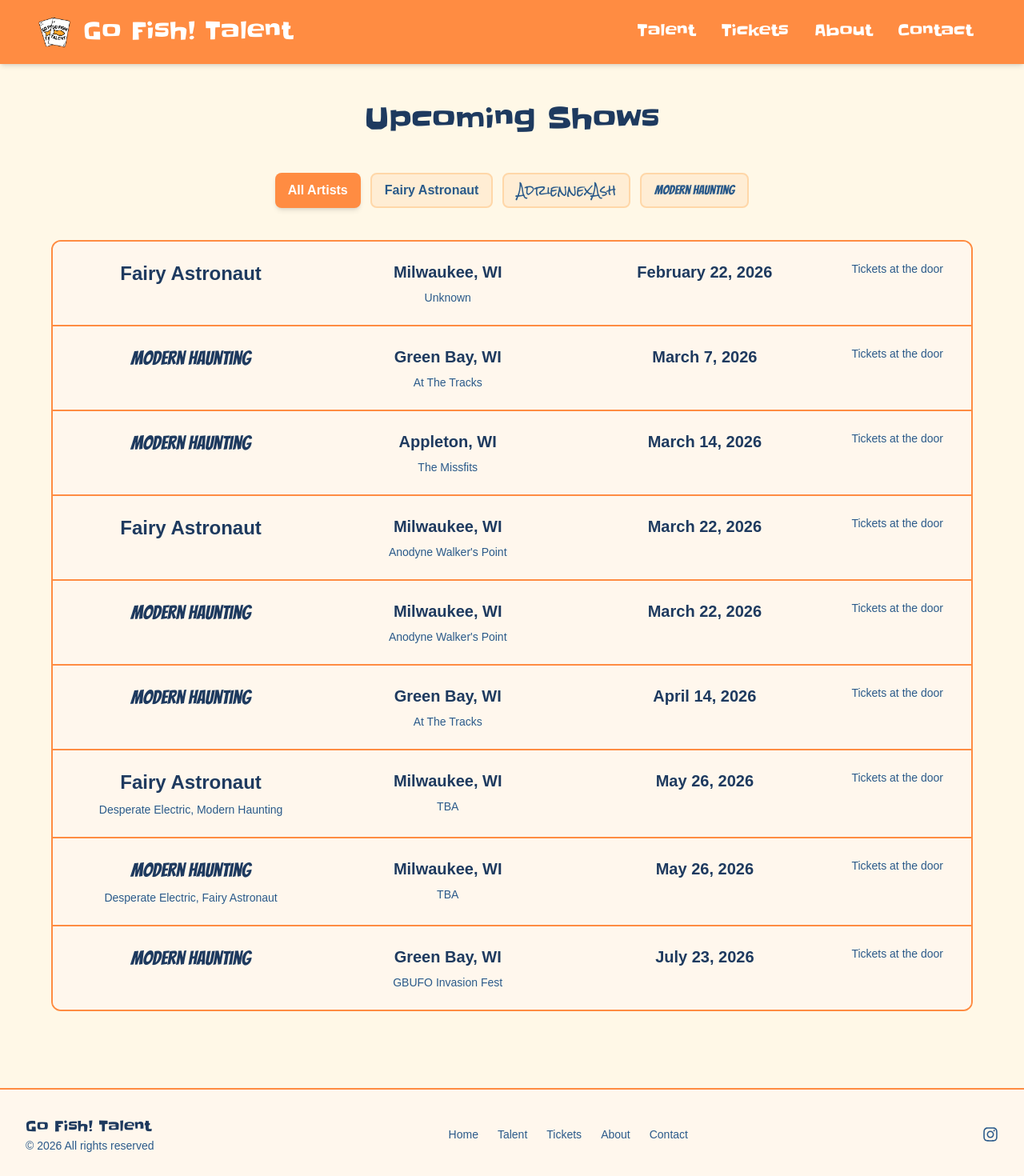
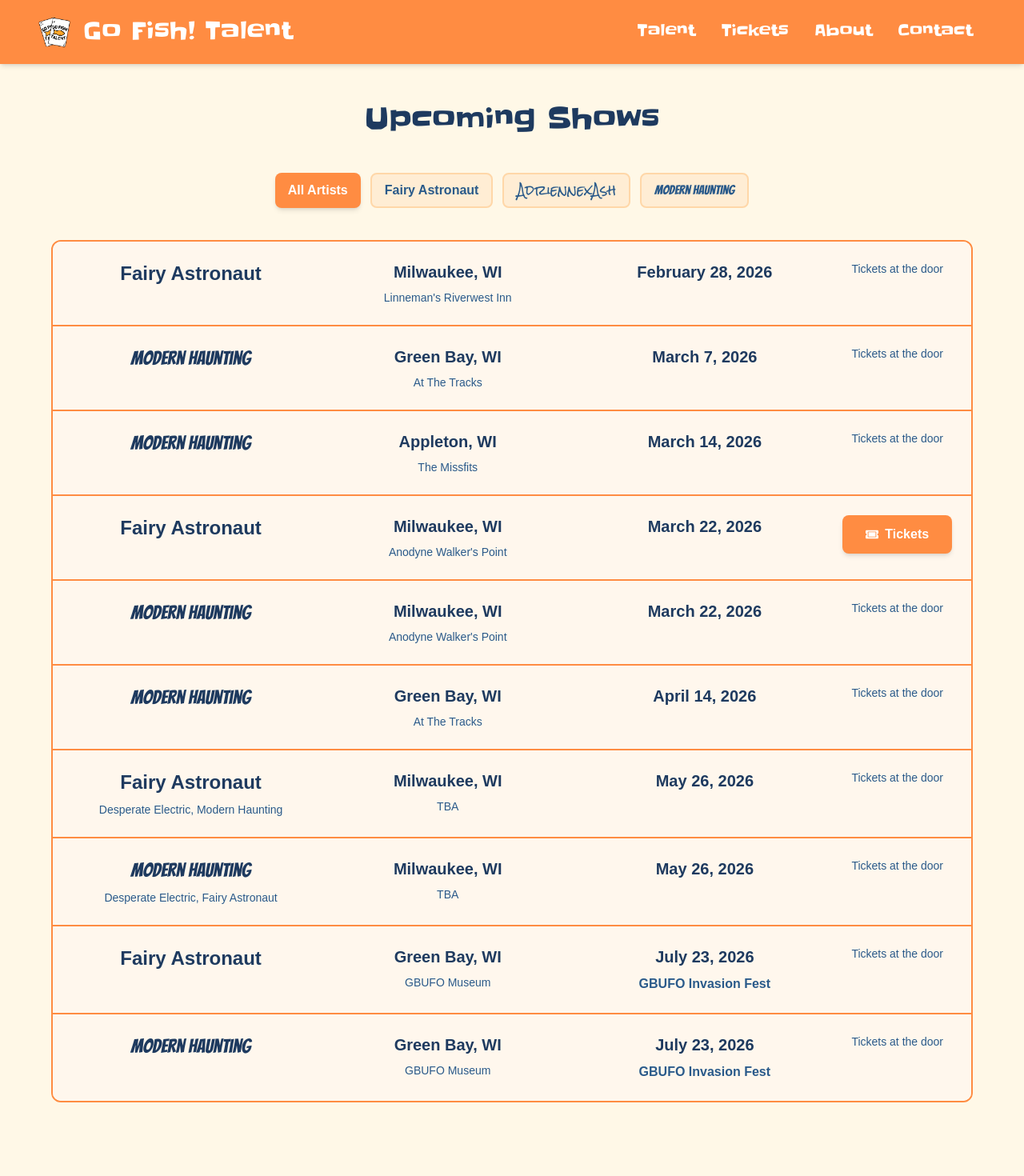
Before and after one commit to Curious-Bean-LLC/gofishtalent, a React (Vite) app: page /tickets in a window 1280 px wide. Shown: the top 1470 px of the page at 80% size. Built offline with nearby package versions, Linux system fonts and the light colour scheme; a web font is replaced by a local one.

Commit message:
update shows

```diff
--- a/src/constants/musicians.ts
+++ b/src/constants/musicians.ts
@@ -97,7 +97,7 @@ export const musicians: Musician[] = [
       spotify:
         'https://open.spotify.com/artist/2o2CoR0mS78JbibKCr4q4q?si=DaHX28j-T6OudOHYQkCe4Q',
       instagram: 'https://instagram.com/fairyastronaut',
-      website: 'https://bio.site/fairyastronaut',
+      website: 'https://fairyastronaut.com',
       bandcamp: 'https://fairyastronaut.bandcamp.com',
       soundcloud: 'https://soundcloud.com/fairyastronaut',
       youtube: 'https://youtube.com/@fairyastronaut',
--- a/src/constants/shows.ts
+++ b/src/constants/shows.ts
@@ -9,23 +9,31 @@ export interface Show {
   eventName?: string
   ticketLink?: string
   eventLink?: string
-  priceInDollars?: number
+  advancePriceInDollars?: number
+  doorPriceInDollars?: number
   isSoldOut: boolean
 }
 
 const fa_shows: Show[] = [
   {
     artistSlug: 'fairy-astronaut',
-    date: '02-22-2026',
-    venue: 'Unknown',
+    date: '02-28-2026',
+    venue: "Linneman's Riverwest Inn",
     location: 'Milwaukee, WI',
     isSoldOut: false,
+    eventLink: 'https://linnemans.com/event/ssaann-w-faded-places-fairy-astronaut-february-28-2026/',
   },
   {
     artistSlug: 'fairy-astronaut',
     date: '03-22-2026',
     venue: "Anodyne Walker's Point",
     location: 'Milwaukee, WI',
+    ticketLink: 'https://tickets.venuepilot.com/e/fairy-astronaut-modern-haunting-luxi-2026-03-22-anodyne-coffee-roasting-co-224-w-bruce-st-milwaukee-9cc07b',
+    eventLink: 'https://anodynecoffee.com/pages/concerts?srsltid=AfmBOop691z_TuMJDFNjWjhiivrgJZk4TIDlNMj0HPjuLmi0phK2bRL8#/events/168983',
+    advancePriceInDollars: 12,
+    doorPriceInDollars: 17,
+    doorsTime: '5:00 PM',
+    startTime: '6:00 PM',
     isSoldOut: false,
   },
   {
@@ -34,6 +42,15 @@ const fa_shows: Show[] = [
     venue: 'TBA',
     location: 'Milwaukee, WI',
     lineup: ['Desperate Electric', 'Modern Haunting'],
+    isSoldOut: false,
+  },
+  {
+    artistSlug: 'fairy-astronaut',
+    date: '07-23-2026',
+    venue: 'GBUFO Museum',
+    eventName: 'GBUFO Invasion Fest',
+    location: 'Green Bay, WI',
+    // lineup: ['Modern Haunting'], // TODO update with lineup once announced
     isSoldOut: false,
   },
 ]
@@ -89,8 +106,10 @@ const mh_shows: Show[] = [
   {
     artistSlug: 'modern-haunting',
     date: '07-23-2026',
-    venue: 'GBUFO Invasion Fest',
+    venue: 'GBUFO Museum',
+    eventName: 'GBUFO Invasion Fest',
     location: 'Green Bay, WI',
+    // lineup: ['Fairy Astronaut'], // TODO update with lineup once announced
     isSoldOut: false,
   },
 ]
```
